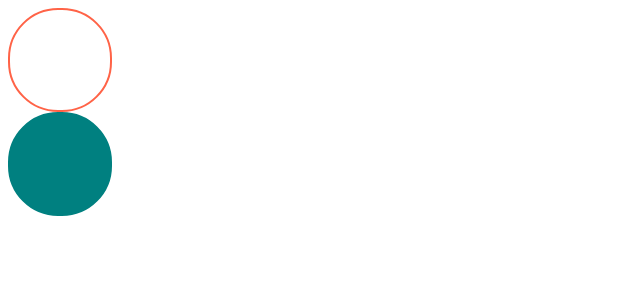
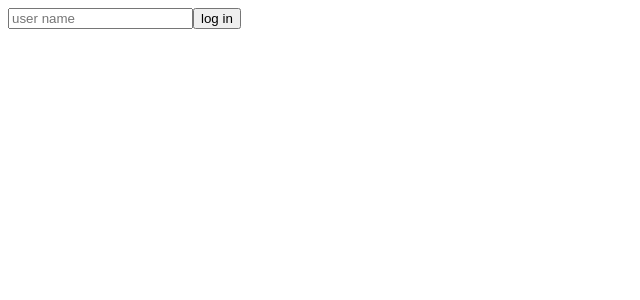
Before and after one commit to youngjeJO/react-master, a React (Create React App) app: page / in a window 1280 px wide. Shown: the top 300 px of the page, without its empty margins (0-640 px from the left). Built offline with nearby package versions, Linux system fonts and the light colour scheme.

Commit message:
learn event typescript

```diff
--- a/src/App.tsx
+++ b/src/App.tsx
@@ -1,10 +1,27 @@
-import Circle from './CIrcle';
+import React, { useState } from 'react';
 
 function App() {
+  const [value, setValue] = useState('');
+
+  const inputValue = (event: React.FormEvent<HTMLInputElement>) => {
+    const {
+      currentTarget: { value },
+    } = event;
+    setValue(value);
+    console.log(event.currentTarget.value);
+  };
+
+  const onSubmit = (event: React.FocusEvent<HTMLFormElement>) => {
+    event.preventDefault();
+    console.log('hello', value);
+  };
+
   return (
     <div>
-      <Circle bgColor='white' borderColor='tomato' />
-      <Circle bgColor='teal' />
+      <form onSubmit={onSubmit}>
+        <input value={value} onChange={inputValue} type='text' placeholder='user name' />
+        <button>log in</button>
+      </form>
     </div>
   );
 }
--- a/src/CIrcle.tsx
+++ /dev/null
@@ -1,25 +0,0 @@
-import styled from 'styled-components';
-
-interface ContainerProps {
-  bgColor: string;
-  borderColor: string;
-}
-
-const Container = styled.div<ContainerProps>`
-  background-color: ${(props) => props.bgColor};
-  border: solid 2px ${(props) => props.borderColor};
-  width: 100px;
-  height: 100px;
-  border-radius: 50px;
-`;
-
-interface CircleProps {
-  bgColor: string;
-  borderColor?: string;
-}
-
-function Circle({ bgColor, borderColor }: CircleProps) {
-  return <Container bgColor={bgColor} borderColor={borderColor ?? bgColor} />;
-}
-
-export default Circle;
```
